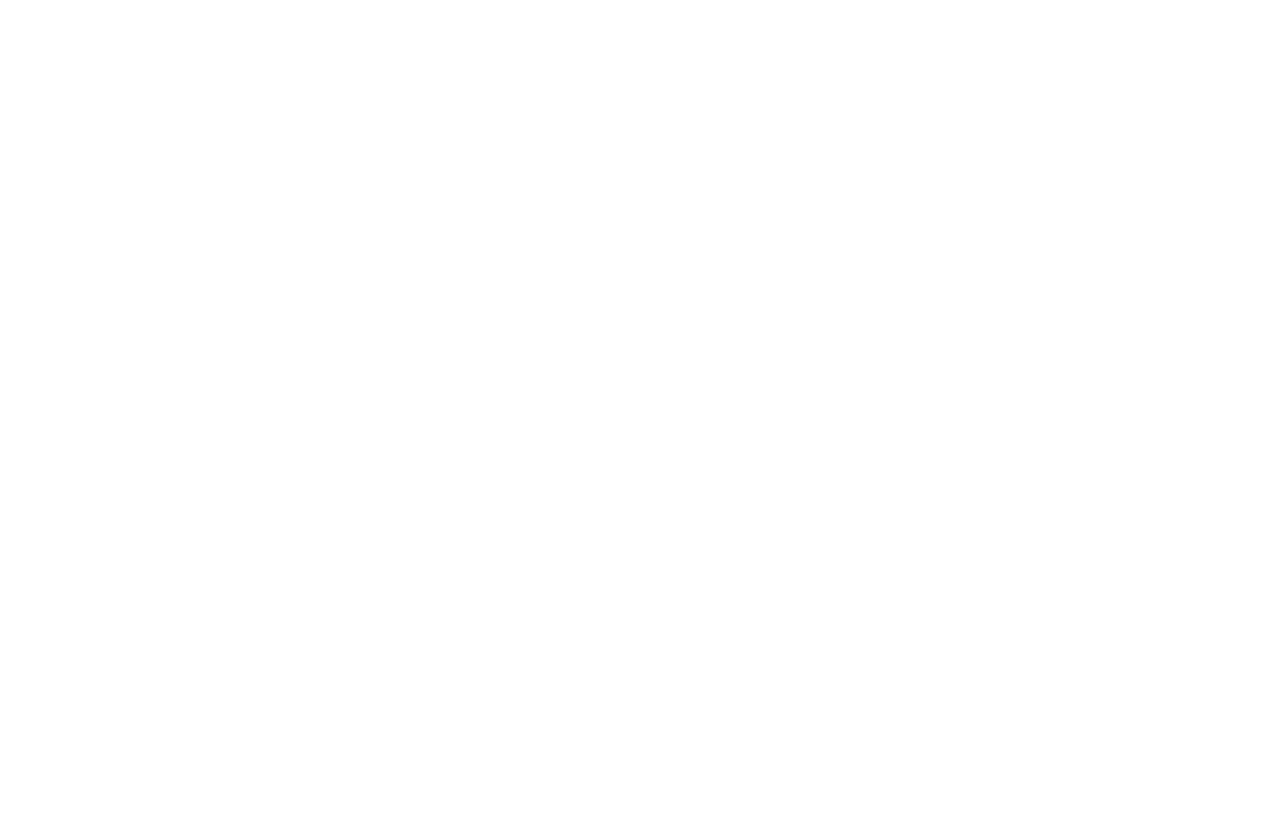
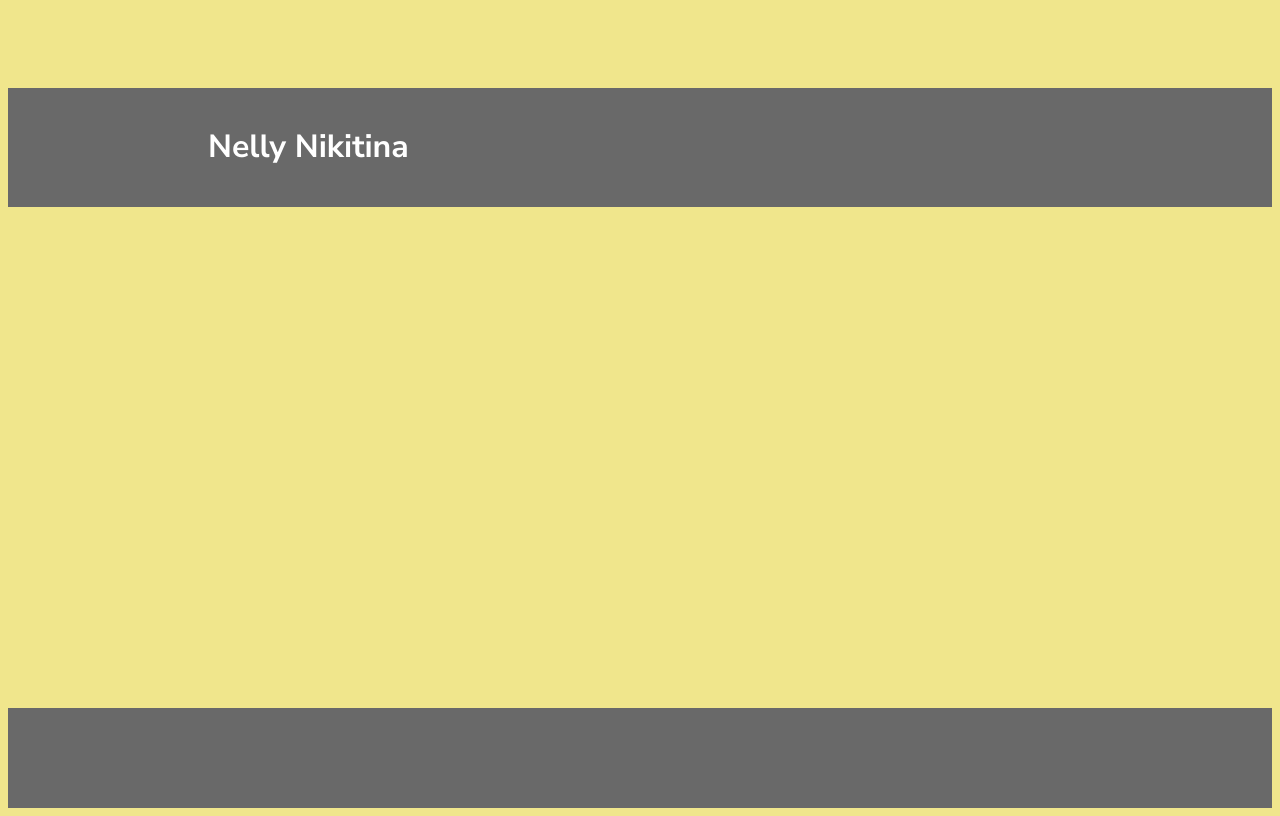
Before and after one commit to nelllyai/rsschool-cv, a plain HTML site: page index.html in a window 1280 px wide. Drawn offline with Linux system fonts and the light colour scheme.

Commit message:
feat: add main markup

```diff
--- a/index.html
+++ b/index.html
@@ -1,10 +1,37 @@
 <!DOCTYPE html>
 <html lang="ru">
+
 <head>
-    <meta charset="UTF-8">
-    <meta name="viewport" content="width=device-width, initial-scale=1.0">
-    <title>CV</title>
-    <link rel="stylesheet" href="./style.css">
+	<meta charset="UTF-8">
+	<meta name="viewport" content="width=device-width, initial-scale=1.0">
+	<title>CV</title>
+
+	<link rel="stylesheet" href="./css/reset.css">
+	<link rel="stylesheet" href="./css/style.css">
+
+	<link rel="preconnect" href="https://fonts.googleapis.com">
+	<link rel="preconnect" href="https://fonts.gstatic.com" crossorigin>
+	<link href="https://fonts.googleapis.com/css2?family=Nunito+Sans:wght@400;600;700&display=swap" rel="stylesheet">
 </head>
-<body></body>
+
+<body>
+	<header class="header">
+		<div class="container">
+			<h1 class="main-title">Nelly Nikitina</h1>
+		</div>
+	</header>
+
+	<main>
+		<div class="container">
+
+		</div>
+	</main>
+
+	<footer class="footer">
+		<div class="container">
+
+		</div>
+	</footer>
+</body>
+
 </html>
```
